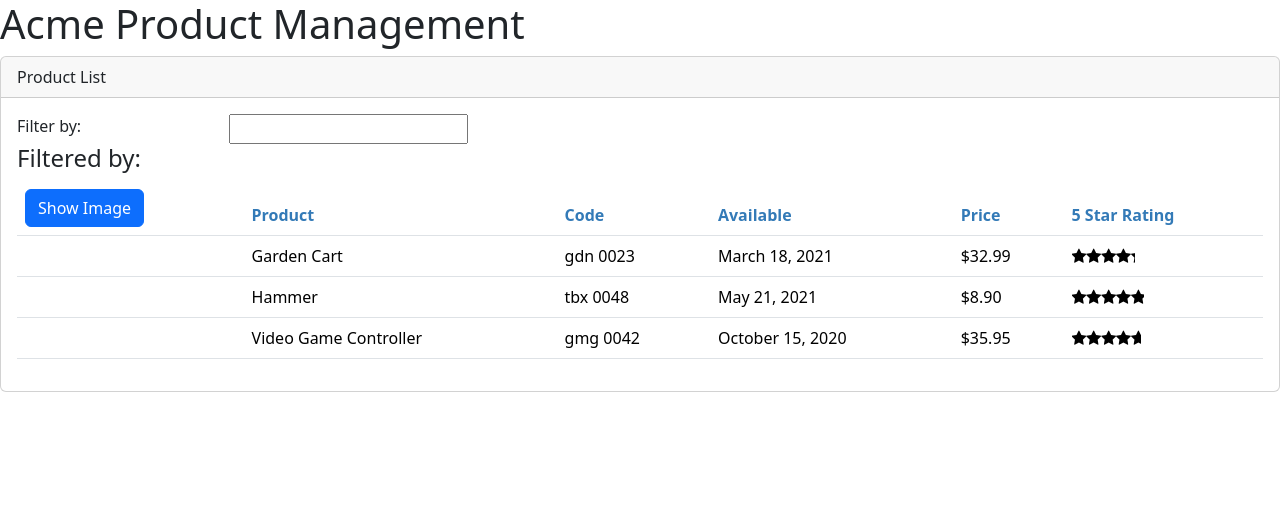
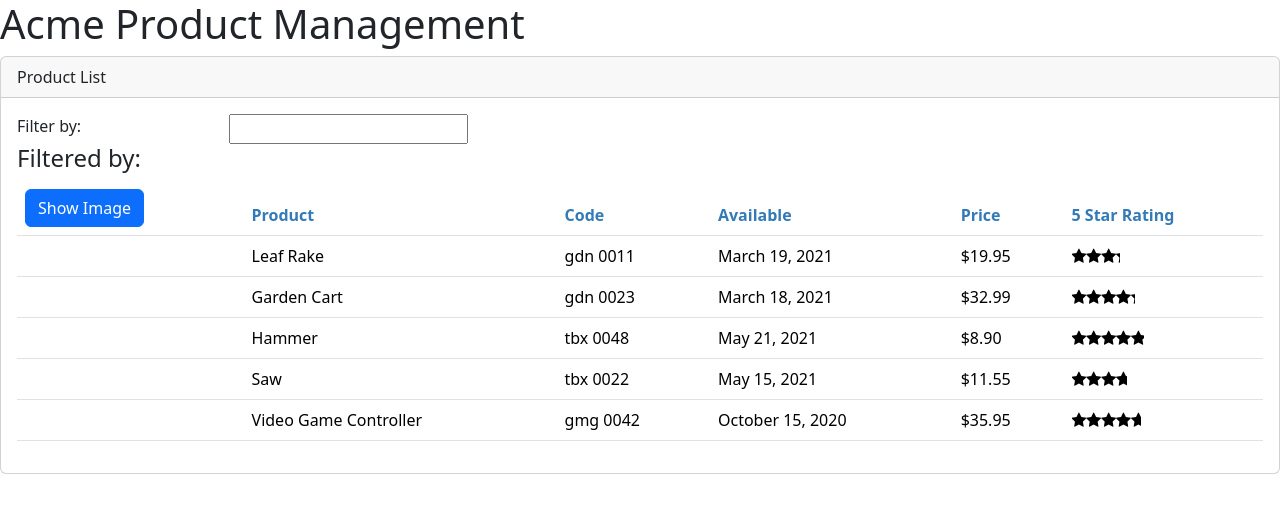
Before and after one commit to seyiqueen/apm, an Angular app: page / in a window 1280 px wide. Shown: the top 512 px of the page. Built offline with nearby package versions, Linux system fonts and the light colour scheme.

Commit message:
Retrieving Data using HTTP with Observables and Reactives Extensions

```diff
--- a/angular.json
+++ b/angular.json
@@ -22,7 +22,8 @@
             "tsConfig": "tsconfig.app.json",
             "assets": [
               "src/favicon.ico",
-              "src/assets"
+              "src/assets",
+              "src/api"
             ],
             "styles": [
               "src/styles.css"
--- /dev/null
+++ b/src/api/products/products.json
@@ -0,0 +1,52 @@
+[
+    {
+      "productId": 1,
+      "productName": "Leaf Rake",
+      "productCode": "GDN-0011",
+      "releaseDate": "March 19, 2021",
+      "description": "Leaf rake with 48-inch wooden handle.",
+      "price": 19.95,
+      "starRating": 3.2,
+      "imageUrl": "assets/images/leaf_rake.png"
+    },
+    {
+      "productId": 2,
+      "productName": "Garden Cart",
+      "productCode": "GDN-0023",
+      "releaseDate": "March 18, 2021",
+      "description": "15 gallon capacity rolling garden cart",
+      "price": 32.99,
+      "starRating": 4.2,
+      "imageUrl": "assets/images/garden_cart.png"
+    },
+    {
+      "productId": 5,
+      "productName": "Hammer",
+      "productCode": "TBX-0048",
+      "releaseDate": "May 21, 2021",
+      "description": "Curved claw steel hammer",
+      "price": 8.9,
+      "starRating": 4.8,
+      "imageUrl": "assets/images/hammer.png"
+    },
+    {
+      "productId": 8,
+      "productName": "Saw",
+      "productCode": "TBX-0022",
+      "releaseDate": "May 15, 2021",
+      "description": "15-inch steel blade hand saw",
+      "price": 11.55,
+      "starRating": 3.7,
+      "imageUrl": "assets/images/saw.png"
+    },
+    {
+      "productId": 10,
+      "productName": "Video Game Controller",
+      "productCode": "GMG-0042",
+      "releaseDate": "October 15, 2020",
+      "description": "Standard two-button video game controller",
+      "price": 35.95,
+      "starRating": 4.6,
+      "imageUrl": "assets/images/xbox-controller.png"
+    }
+  ]
--- a/src/app/app.config.ts
+++ b/src/app/app.config.ts
@@ -3,7 +3,8 @@
 
 import { routes } from './app.routes';
 import { provideClientHydration } from '@angular/platform-browser';
+import { provideHttpClient } from '@angular/common/http';
 
 export const appConfig: ApplicationConfig = {
-  providers: [provideRouter(routes), provideClientHydration()]
+  providers: [provideRouter(routes), provideClientHydration(), provideHttpClient()]
 };
--- a/src/app/products/product-list.component.ts
+++ b/src/app/products/product-list.component.ts
@@ -1,23 +1,27 @@
 import { CurrencyPipe, LowerCasePipe, NgFor, NgIf } from "@angular/common";
-import { Component, OnInit } from "@angular/core";
+import { Component, OnDestroy, OnInit } from "@angular/core";
 import { FormsModule } from "@angular/forms";
 import { IProduct } from "./product";
 import { ConvertToSpacesPipe } from "../shared/convert-to-spaces.pipe";
 import { StarComponent } from "../shared/star.component";
 import { ProductService } from "./product.service";
+import { HttpClientModule } from "@angular/common/http";
+import { Subscription } from "rxjs";
 
 @Component({
     selector: 'pm-products',
     standalone: true,
     templateUrl: './product-list.component.html',
     styleUrls: ['./product-list.component.css'],
-    imports: [NgIf, NgFor, FormsModule, LowerCasePipe, CurrencyPipe, ConvertToSpacesPipe, StarComponent]
+    imports: [NgIf, NgFor, FormsModule, LowerCasePipe, CurrencyPipe, ConvertToSpacesPipe, StarComponent,  HttpClientModule]
 })
-export class ProductListComponent implements OnInit{
+export class ProductListComponent implements OnInit, OnDestroy{
     pageTitle = 'Product List';
     imageWidth = 50;
     imageMargin = 2;
     showImage = false;
+    errorMessage: string = '';
+    sub!: Subscription;
     private _listFilter: string = '';
     get listFilter(): string {
         return this._listFilter;
@@ -43,8 +47,17 @@
     }
 
     ngOnInit(): void {
-        this.products = this.productService.getProducts();
-        this.filteredProducts = this.products;
+        this.sub = this.productService.getProducts().subscribe({
+            next: products => {
+                this.products = products;
+                this.filteredProducts = this.products;
+            },
+            error: err => this.errorMessage = err
+        });
+
+    }
+    ngOnDestroy(): void {
+        this.sub.unsubscribe();
     }
 
     onRatingClicked(message: string): void{
--- a/src/app/products/product.service.ts
+++ b/src/app/products/product.service.ts
@@ -1,42 +1,36 @@
 import { Injectable } from "@angular/core";
 import { IProduct } from "./product";
+import { HttpClient, HttpErrorResponse } from "@angular/common/http";
+import { Observable, catchError, tap, throwError } from "rxjs";
+
 
 @Injectable({
-    providedIn: 'root'
+    providedIn: 'root',
 })
 export class ProductService{
-    getProducts(): IProduct[] {
-        return[
-            {
-                "productId": 2,
-                "productName": "Garden Cart",
-                "productCode": "GDN-0023",
-                "releaseDate": "March 18, 2021",
-                "description": "15 gallon capacity rolling garden cart",
-                "price": 32.99,
-                "starRating": 4.2,
-                "imageUrl": "assets/images/garden_cart.png"
-            },
-            {
-                "productId": 5,
-                "productName": "Hammer",
-                "productCode": "TBX-0048",
-                "releaseDate": "May 21, 2021",
-                "description": "Curved claw steel hammer",
-                "price": 8.9,
-                "starRating": 4.8,
-                "imageUrl": "assets/images/hammer.png"
-            },
-            {
-                "productId": 10,
-                "productName": "Video Game Controller",
-                "productCode": "GMG-0042",
-                "releaseDate": "October 15, 2020",
-                "description": "Standard two-button video game controller",
-                "price": 35.95,
-                "starRating": 4.6,
-                "imageUrl": "assets/images/xbox-controller.png"
-              }
-        ]
+    private productUrl = 'api/products/products.json';
+    constructor(private http: HttpClient) {}
+
+    getProducts(): Observable<IProduct[]> {
+        return this.http.get<IProduct[]>(this.productUrl).pipe(
+            tap(data => console.log('All', JSON.stringify(data))),
+            catchError(this.handleError)
+        );
+    }
+
+    private handleError(err: HttpErrorResponse){
+        // in a real world app, we may send the server to some remote logging infrastructure
+        // instead of just logging it to the console
+        let errorMessage = '';
+        if(err.error instanceof ErrorEvent){
+            // A clent-side or network error occurred. Handle it accordingly.
+            errorMessage = `An error occured: ${err.error.message}`;
+        }else{
+            // The backend returned an unsuccessful response code.
+            // The response body may contain clues as to what went wrong,
+            errorMessage = `Server returned: ${err.status}, error message is: ${err.message}`;
+        }
+        console.error(errorMessage);
+        return throwError(()=>errorMessage);
     }
 }
```
